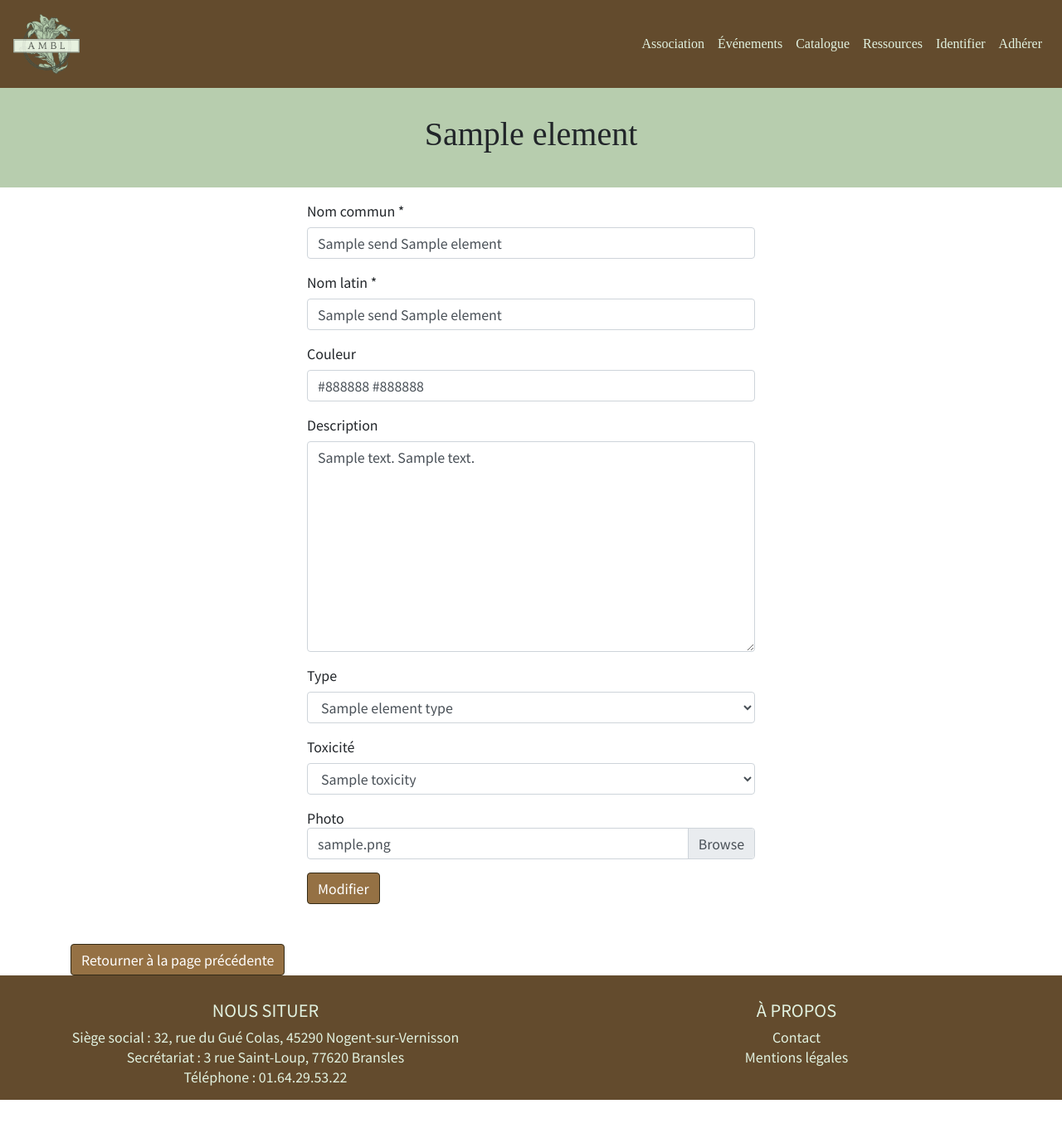
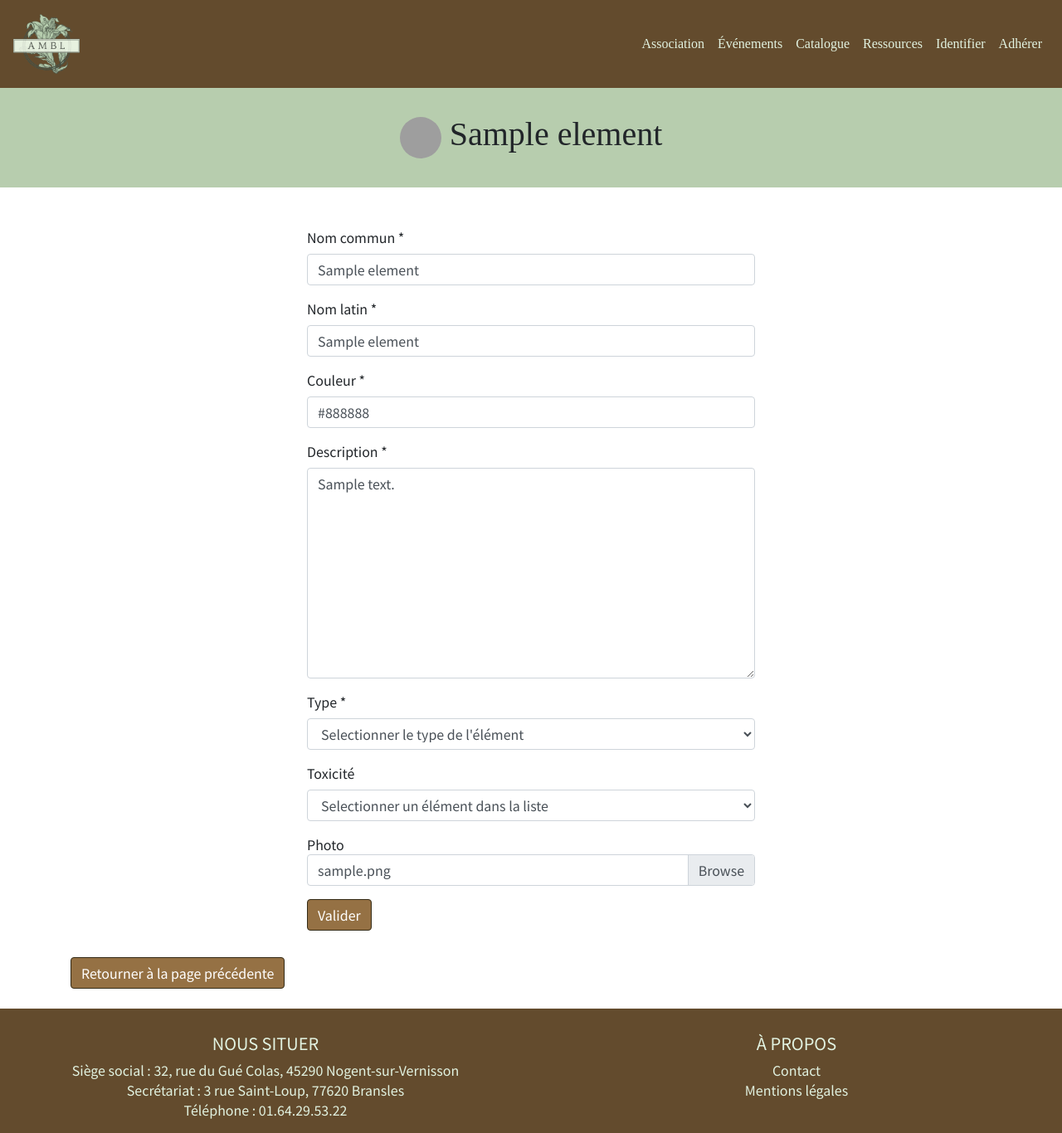
Before and after one commit to WildCodeSchool/orleans-php-2003-project-ambl, a PHP site: template src/View/CatalogAdmin/edit.html.twig in a window 1280 px wide. Shown: the whole page at 83% size. Before the commit the page ends 1326 px from the top, so only its background shows below. Run offline with PHP 8.4, Linux system fonts and the light colour scheme; the template is opened without the code that fills it: most values are stand-ins (such as "Sample title", 1, 10 or a date in 2020); some libraries are stand-ins or nearby versions; some web fonts are replaced; grey boxes are pictures that could not be loaded.

Commit message:
Update of the display of the edit form and correction of errors

```diff
--- a/src/View/CatalogAdmin/_form.html.twig
+++ b/src/View/CatalogAdmin/_form.html.twig
@@ -42,11 +42,11 @@
     </div>
     <div class="form-group">
         <span for="pciture">Photo</span>
-        <div class="custm-file">
+        <div class="custom-file">
             <input type="file" class="custom-file-input" name="picture">
             <span class="custom-file-label">{{ element.picture ?? ''}}</span>
         </div>
     </div>
 
-    <button class="btn btn-primary">Modifier</button>
+    <button class="btn btn-primary">Valider</button>
 </form>
--- a/src/View/CatalogAdmin/edit.html.twig
+++ b/src/View/CatalogAdmin/edit.html.twig
@@ -6,6 +6,7 @@
 
 {% block stylesheet %}
     <link rel="stylesheet" href="https://cdnjs.cloudflare.com/ajax/libs/font-awesome/4.7.0/css/font-awesome.min.css">
+    <link rel="stylesheet" href="/assets/css/catalog.css">
     <link rel="stylesheet" href="/assets/css/catalogAdmin.css">
 {% endblock %}
 
@@ -14,14 +15,17 @@
         <div class="container h-100 justify-around">
             <div class="row h-75 align-items-center">
                 <div class="col-12">
-                    <h1>{{ element.common_name }}</h1>
+                    <div class="block-title-page">
+                        <img class="icon" src="/assets/images/catalog/{{ element.type_name }}_icon.jpg" alt="">
+                        <h1>{{ element.common_name }}</h1>
+                    </div>
                 </div>
             </div>
         </div>
     </header>
 
     <main>
-        <section class="catalog">
+        <section class="catalog-section">
             <div class="container">
                 <div class="row message-box">
                     <div class="col-12">
@@ -38,62 +42,15 @@
                 </div>
                 <div class="row justify-content-center">
                     <div class="col-6">
-                        <form method="post" enctype="multipart/form-data">
-                            <div class="form-group">
-                                <input type="hidden" name="id" value="{{ element.id }}">
-                            </div>
-                            <div class="form-group">
-                                <label for="commonName">Nom commun *</label>
-                                <input type="text" name="commonName" class="form-control" placeholder="ex:champignon" value="{{ dataSend.commonName }} {{ element.common_name }}" required>
-                            </div>
-                            <div class="form-group">
-                                <label for="latinName">Nom latin *</label>
-                                <input type="text" name="latinName" class="form-control" placeholder="ex:tremella" value="{{ dataSend.latinName }} {{ element.latin_name }}" required>
-                            </div>
-                            <div class="form-group">
-                                <label for="color">Couleur</label>
-                                <input type="text" name="color" class="form-control" placeholder="ex:jaune" value="{{ dataSend.color }} {{ element.color }}" required>
-                            </div>
-                            <div class="form-group">
-                                <label for="description">Description</label>
-                                <textarea type="text" name="description" class="form-control" placeholder="ex:De pettie taille" rows="10" required>{{ dataSend.description }} {{ element.description }}</textarea>
-                            </div>
-                            <div class="form-group">
-                                <label for="type">Type</label>
-                                <select name="type" class="form-control">
-                                    <option value="">Selectionner le type de l'élément</option>
-                                    {% for elementType in elementTypes %}
-                                        <option value="{{ elementType.id }}" {% if dataSend.type  == elementType.id or element.element_type_id == elementType.id %}selected{% endif %}>
-                                            {{ elementType.name }}
-                                        </option>
-                                    {% endfor %}
-                                </select>
-                            </div>
-                            <div class="form-group">
-                                <label for="toxicity">Toxicité</label>
-                                <select name="toxicity" class="form-control">
-                                    <option value="">Selectionner un élément dans la liste</option>
-                                    {% for toxicity in toxicities %}
-                                        <option value="{{ toxicity.id }}" {% if dataSend.toxicity  == toxicity.id or element.toxicity_id == toxicity.id %}selected{% endif %}>
-                                            {{ toxicity.name }}
-                                        </option>
-                                    {% endfor %}
-                                </select>
-                            </div>
-                            <div class="form-group">
-                                <span for="pciture">Photo</span>
-                                <div class="custom-file">
-                                    <input type="file" class="custom-file-input" name="picture">
-                                    <span class="custom-file-label">{{ element.picture }}</span>
-                                </div>
-                            </div>
-
-                            <button class="btn btn-primary">Modifier</button>
-                        </form>
+                        {% include 'CatalogAdmin/_form.html.twig' %}
                     </div>
                 </div>
+            </div>
+        </section>
 
-                <div class="row mt-5">
+        <div class="mt-3 mb-4">
+            <div class="container">
+                <div class="row">
                     <div class="col-12">
                         <a class="btn btn-primary" href="/catalogAdmin/index">
                             Retourner à la page précédente
@@ -101,6 +58,6 @@
                     </div>
                 </div>
             </div>
-        </section>
+        </div>
     </main>
 {% endblock %}
```
Also changed, not shown: src/Controller/CatalogAdminController.php (+16 -0 lines).
